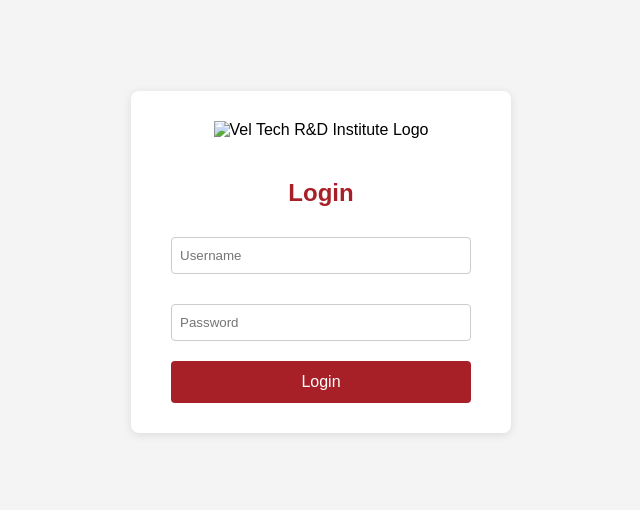
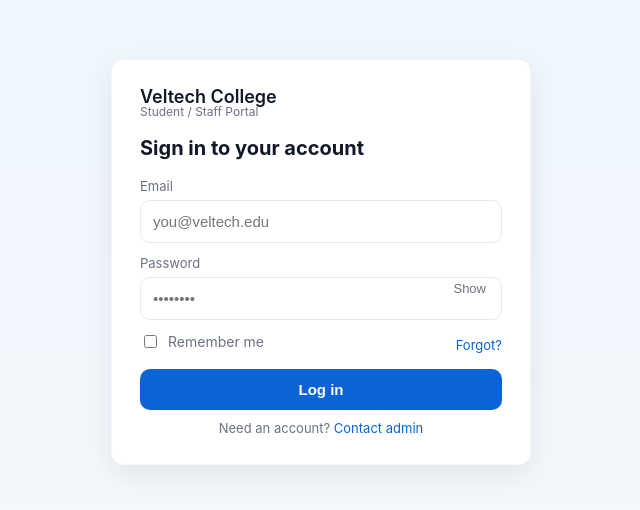
Before and after one commit to vtu25190-vasanth/ihl, a plain HTML site: page index.html in a window 1280 px wide. Shown: the part 138-648 px from the top of the page, without its empty margins (319-959 px from the left). Drawn offline with Linux system fonts and the light colour scheme.

Commit message:
Update index.html

```diff
--- a/index.html
+++ b/index.html
@@ -1,68 +1,214 @@
-<!DOCTYPE html>
+<!doctype html>
 <html lang="en">
 <head>
-    <meta charset="UTF-8" />
-    <meta name="viewport" content="width=device-width, initial-scale=1" />
-    <title>Login - Vel Tech R&D Institute</title>
+  <meta charset="utf-8" />
+  <meta name="viewport" content="width=device-width,initial-scale=1" />
+  <title>Veltech College — Login</title>
   <style>
-        body {
-            font-family: Arial, sans-serif;
-            background-color: #f4f4f4;
-            display: flex;
-            justify-content: center;
-            align-items: center;
-            height: 100vh;
-            margin: 0;
+    :root{
+      --bg:#f4f7fb;
+      --card:#ffffff;
+      --accent:#0b63d6; /* change to Veltech brand color if needed */
+      --muted:#6b7280;
+      --radius:12px;
+      font-family: Inter, system-ui, -apple-system, "Segoe UI", Roboto, "Helvetica Neue", Arial;
     }
-        .login-container {
-            background: white;
-            padding: 30px 40px;
-            box-shadow: 0 2px 10px rgba(0,0,0,0.1);
-            border-radius: 8px;
-            text-align: center;
-            width: 300px;
+
+    *{box-sizing:border-box}
+    html,body{height:100%}
+    body{
+      margin:0;
+      background:linear-gradient(180deg,#eef6ff 0%,var(--bg) 80%);
+      display:flex;
+      align-items:center;
+      justify-content:center;
+      padding:24px;
+      color:#111827;
     }
-        .login-container img {
-            width: 150px;
-            margin-bottom: 20px;
+
+    .container{
+      width:100%;
+      max-width:420px;
     }
-        .login-container h2 {
-            margin-bottom: 20px;
-            color: #a72028;
+
+    .card{
+      background:var(--card);
+      border-radius:var(--radius);
+      padding:28px;
+      box-shadow:0 10px 30px rgba(12,22,40,0.08);
+      border:1px solid rgba(13,38,76,0.04);
     }
-        input[type="text"],
-        input[type="password"] {
-            width: 100%;
-            padding: 10px 8px;
-            margin: 10px 0 20px 0;
-            border: 1px solid #ccc;
-            border-radius: 4px;
-            box-sizing: border-box;
+
+    .logo {
+      display:flex;
+      gap:12px;
+      align-items:center;
+      margin-bottom:18px;
     }
-        button {
-            background-color: #a72028;
-            color: white;
-            padding: 12px;
-            width: 100%;
-            border: none;
-            border-radius: 4px;
-            cursor: pointer;
-            font-size: 16px;
+    .logo img{
+      height:56px;
+      width:auto;
+      object-fit:contain;
+      border-radius:8px;
     }
-        button:hover {
-            background-color: #8b1c23;
+    .brand{
+      line-height:1;
+    }
+    .brand .title{font-weight:600;font-size:18px}
+    .brand .subtitle{font-size:12px;color:var(--muted)}
+
+    h1{margin:8px 0 18px;font-size:20px}
+
+    form{display:grid;gap:12px}
+    label{font-size:13px;color:var(--muted);display:block;margin-bottom:6px}
+    input[type="email"], input[type="password"]{
+      width:100%;
+      padding:12px 12px;
+      border-radius:10px;
+      border:1px solid #e6eaf0;
+      font-size:15px;
+      background:#fff;
+      outline:none;
+      transition:box-shadow .12s, border-color .12s;
+    }
+    input:focus{
+      border-color:var(--accent);
+      box-shadow:0 6px 18px rgba(11,99,214,0.08);
+    }
+
+    .row {display:flex;align-items:center;justify-content:space-between}
+    .checkbox{
+      display:flex;gap:8px;align-items:center;color:var(--muted);font-size:14px;
+    }
+    .btn{
+      display:inline-block;
+      width:100%;
+      padding:12px;
+      border-radius:10px;
+      background:var(--accent);
+      color:white;
+      border:0;
+      font-weight:600;
+      cursor:pointer;
+      font-size:15px;
+    }
+    .btn:active{transform:translateY(1px)}
+    .link{font-size:13px;color:var(--accent);text-decoration:none}
+    .helper{font-size:13px;color:var(--muted);text-align:center;margin-top:10px}
+
+    /* small text under inputs */
+    .input-wrap{position:relative}
+    .toggle-pass{
+      position:absolute;
+      right:10px;
+      top:50%;
+      transform:translateY(-50%);
+      background:transparent;border:0;color:var(--muted);
+      cursor:pointer;padding:6px;font-size:13px;
+    }
+
+    @media (max-width:420px){
+      .card{padding:20px}
+      .logo img{height:48px}
     }
   </style>
 </head>
 <body>
-    <div class="login-container">
-        <img src="994c1690-6c51-46ce-9b38-74d24ab01ab5.png" alt="Vel Tech R&D Institute Logo" />
-        <h2>Login</h2>
-        <form>
-            <input type="text" placeholder="Username" required />
-            <input type="password" placeholder="Password" required />
-            <button type="submit">Login</button>
+  <div class="container">
+    <div class="card" role="region" aria-labelledby="login-heading">
+      <div class="logo" aria-hidden="false">
+        <!-- Replace 'veltech-logo.png' with your actual logo file (relative path or URL) -->
+        <img src="veltech-logo.png" alt="Veltech College logo" onerror="this.style.display='none'"/>
+        <div class="brand">
+          <div class="title">Veltech College</div>
+          <div class="subtitle">Student / Staff Portal</div>
+        </div>
+      </div>
+
+      <h1 id="login-heading">Sign in to your account</h1>
+
+      <form id="loginForm" novalidate>
+        <div>
+          <label for="email">Email</label>
+          <input id="email" name="email" type="email" placeholder="you@veltech.edu" required
+                 autocomplete="email" inputmode="email" />
+        </div>
+
+        <div class="input-wrap">
+          <label for="password">Password</label>
+          <input id="password" name="password" type="password" placeholder="••••••••" required
+                 autocomplete="current-password" />
+          <button type="button" class="toggle-pass" aria-label="Show password" id="togglePass">Show</button>
+        </div>
+
+        <div class="row">
+          <label class="checkbox"><input type="checkbox" id="remember" name="remember" /> Remember me</label>
+          <a class="link" href="#" id="forgot">Forgot?</a>
+        </div>
+
+        <button class="btn" type="submit">Log in</button>
       </form>
+
+      <div class="helper">Need an account? <a class="link" href="#">Contact admin</a></div>
     </div>
+  </div>
+
+  <script>
+    // Small client-side validation and password toggle.
+    (function(){
+      const form = document.getElementById('loginForm');
+      const email = document.getElementById('email');
+      const pass = document.getElementById('password');
+      const toggle = document.getElementById('togglePass');
+
+      toggle.addEventListener('click', () => {
+        if (pass.type === 'password') {
+          pass.type = 'text';
+          toggle.textContent = 'Hide';
+          toggle.setAttribute('aria-label','Hide password');
+        } else {
+          pass.type = 'password';
+          toggle.textContent = 'Show';
+          toggle.setAttribute('aria-label','Show password');
+        }
+      });
+
+      form.addEventListener('submit', (e) => {
+        e.preventDefault();
+        // Basic checks
+        if (!email.value.trim()) {
+          alert('Please enter your email.');
+          email.focus(); return;
+        }
+        if (!pass.value) {
+          alert('Please enter your password.');
+          pass.focus(); return;
+        }
+
+        // Example: instead of actually sending credentials here, you'd submit to your server.
+        // Replace the following with an actual POST to your auth endpoint.
+        const payload = {
+          email: email.value.trim(),
+          password: pass.value,
+          remember: !!document.getElementById('remember').checked
+        };
+
+        // For demo purposes only:
+        console.log('Login payload', payload);
+        alert('Login attempted (demo). Replace client-side code with real authentication request.');
+
+        // Example how you'd send it (commented):
+        /*
+        fetch('/api/login', {
+          method:'POST',
+          headers:{'Content-Type':'application/json'},
+          body: JSON.stringify(payload)
+        }).then(r=>r.json()).then(data=>{
+          // handle login success/failure
+        });
+        */
+      });
+    })();
+  </script>
 </body>
 </html>
```
Lines whose indentation alone changed are shown as unchanged.
